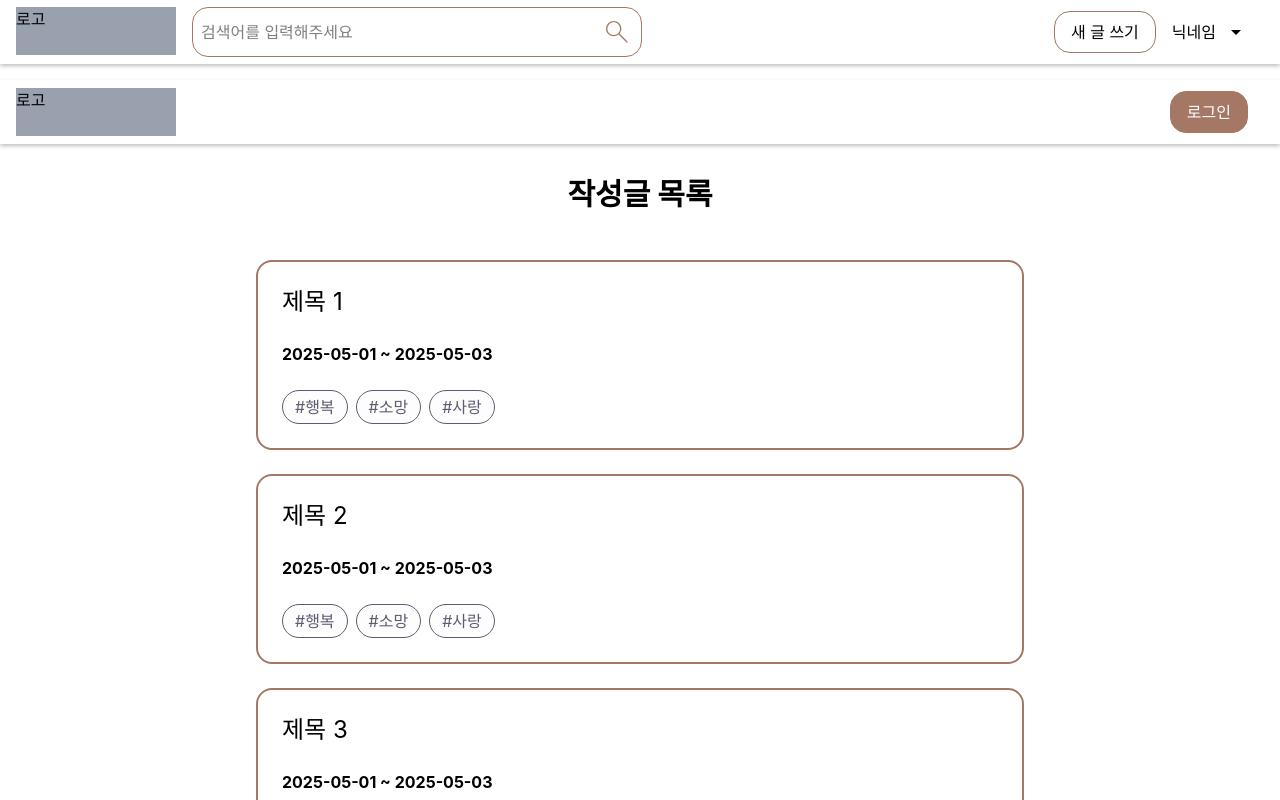
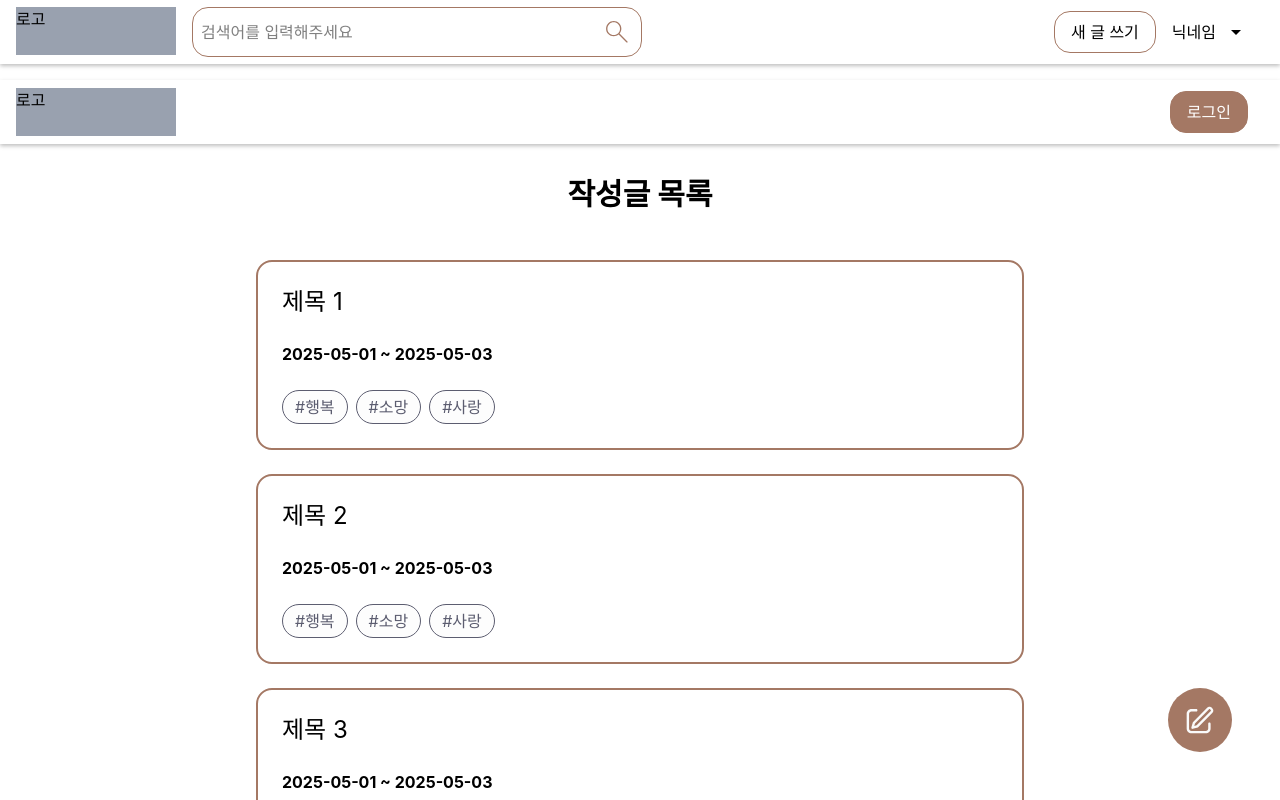
Before and after one commit to P-Room/P-Room, a Next.js app: page /resume-list in a window 1280 px wide. Shown: the top 800 px of the page. Built offline with nearby package versions, Linux system fonts and the light colour scheme.

Commit message:
[FEAT] : 작성글 목록 페이지에서도 새 글 작성에 쉽게 접근하도록 버튼 배치

```diff
--- a/src/app/resume-list/page.tsx
+++ b/src/app/resume-list/page.tsx
@@ -1,4 +1,5 @@
 import ResumeListItem from '@/components/ResumeListItem'
+import WriteButton from '@/components/WriteButton'
 import { tm } from '@/utils/tw-merge'
 
 function ResumeList() {
@@ -29,6 +30,7 @@ function ResumeList() {
           hashtag={['행복', '소망', '사랑']}
         />
       </div>
+      <WriteButton />
     </>
   )
 }
```
